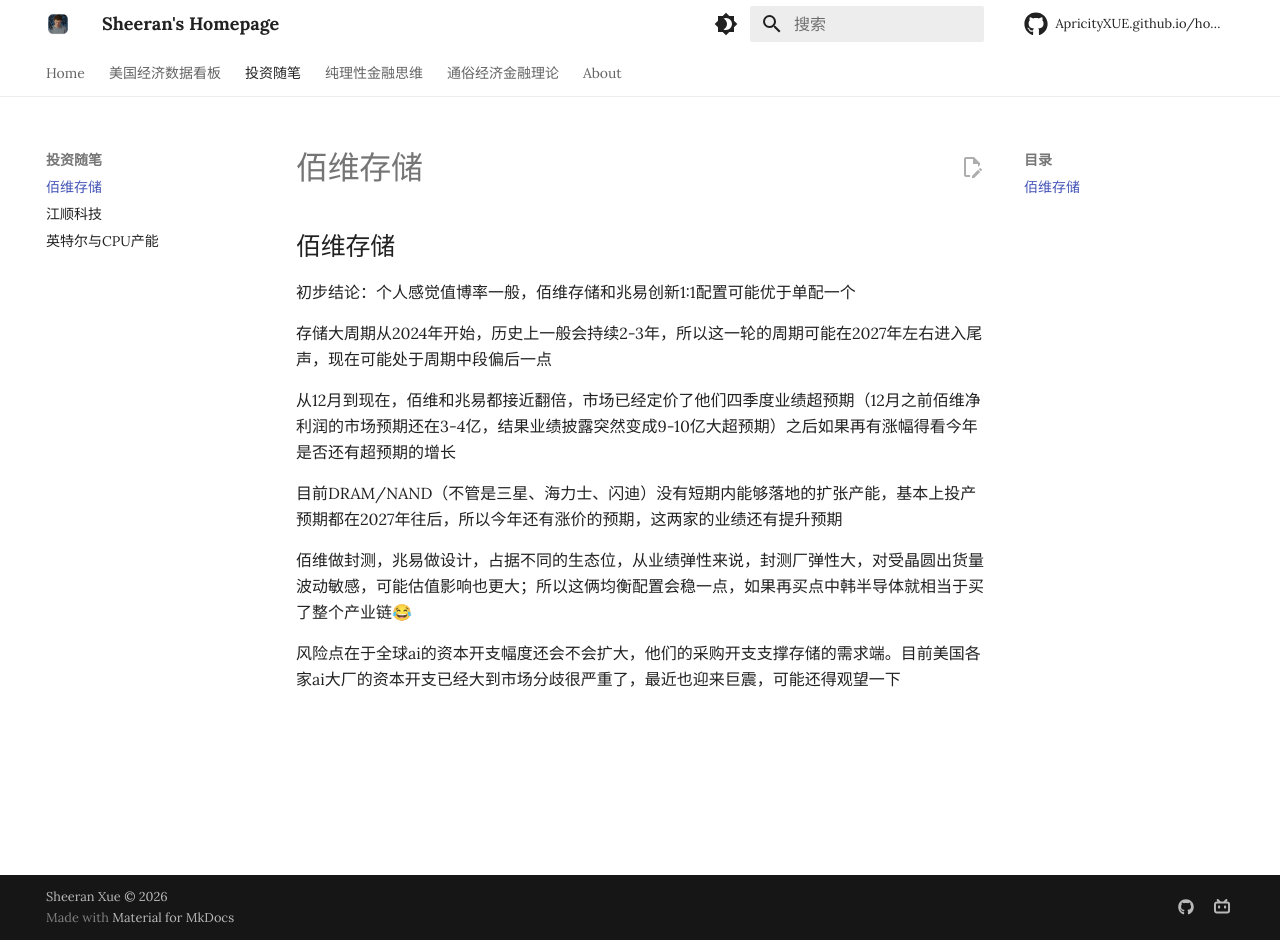
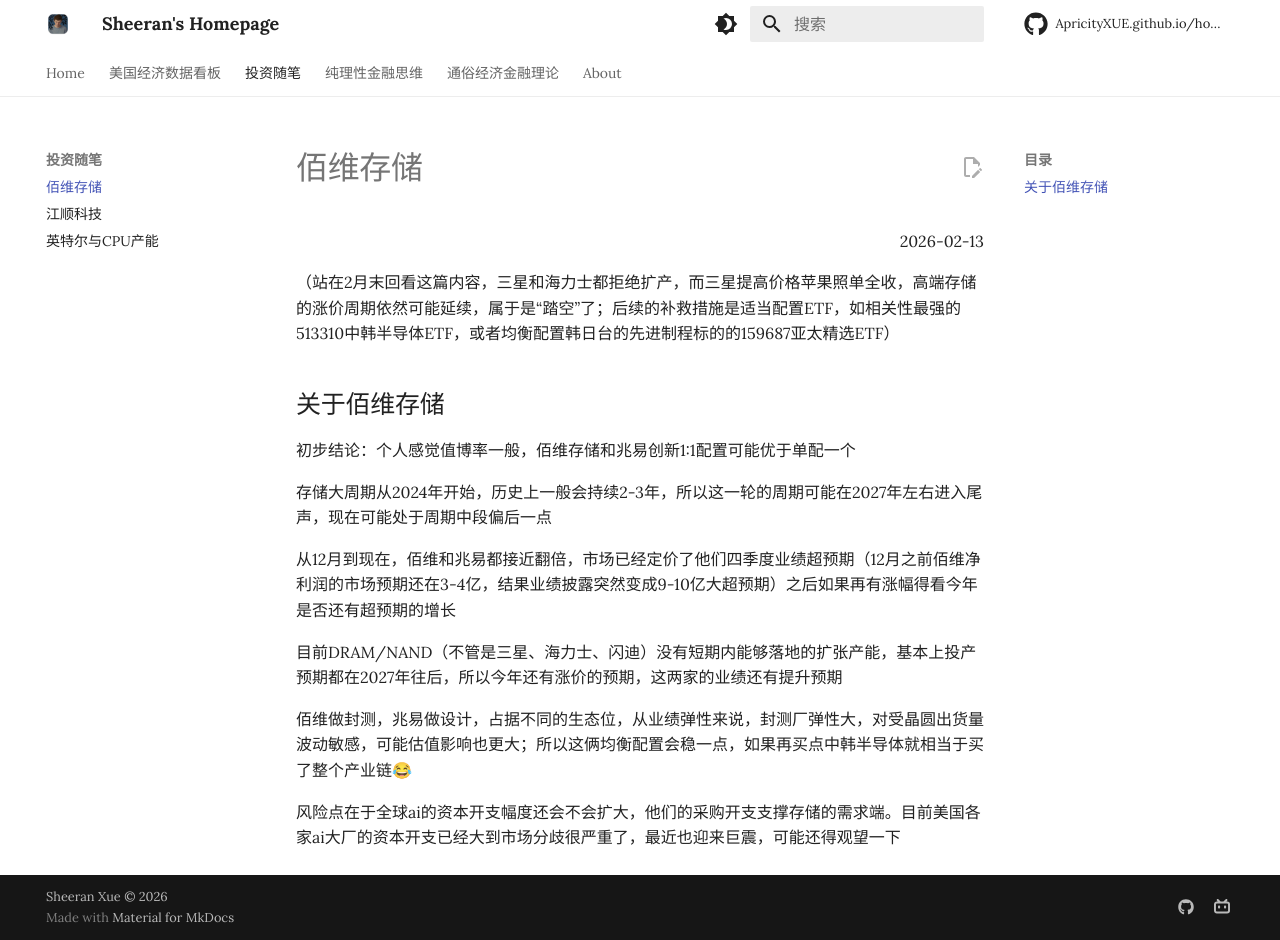
Before and after one commit to ApricityXUE/homepage, an MkDocs documentation site: the page built from docs/投资随笔/佰维存储.md, in a window 1280 px wide and 940 px high. Built offline with MkDocs 1.6.1 and Material for MkDocs 9.7.7, drawn with Linux system fonts in a browser that asks for light colours; some web fonts are replaced; comment, search, counter and statistics services are not loaded.

Commit message:
update notes

```diff
--- a/docs/投资随笔/佰维存储.md
+++ b/docs/投资随笔/佰维存储.md
@@ -1,4 +1,8 @@
-## 佰维存储
+<div style="text-align: right;">2026-02-13</div>
+
+（站在2月末回看这篇内容，三星和海力士都拒绝扩产，而三星提高价格苹果照单全收，高端存储的涨价周期依然可能延续，属于是“踏空”了；后续的补救措施是适当配置ETF，如相关性最强的513310中韩半导体ETF，或者均衡配置韩日台的先进制程标的的159687亚太精选ETF）
+
+## 关于佰维存储
 
 初步结论：个人感觉值博率一般，佰维存储和兆易创新1:1配置可能优于单配一个
 
```
Also changed, not shown: docs/投资随笔/江顺科技.md (+2 -0 lines), docs/投资随笔/英特尔与CPU产能.md (+2 -0 lines).
